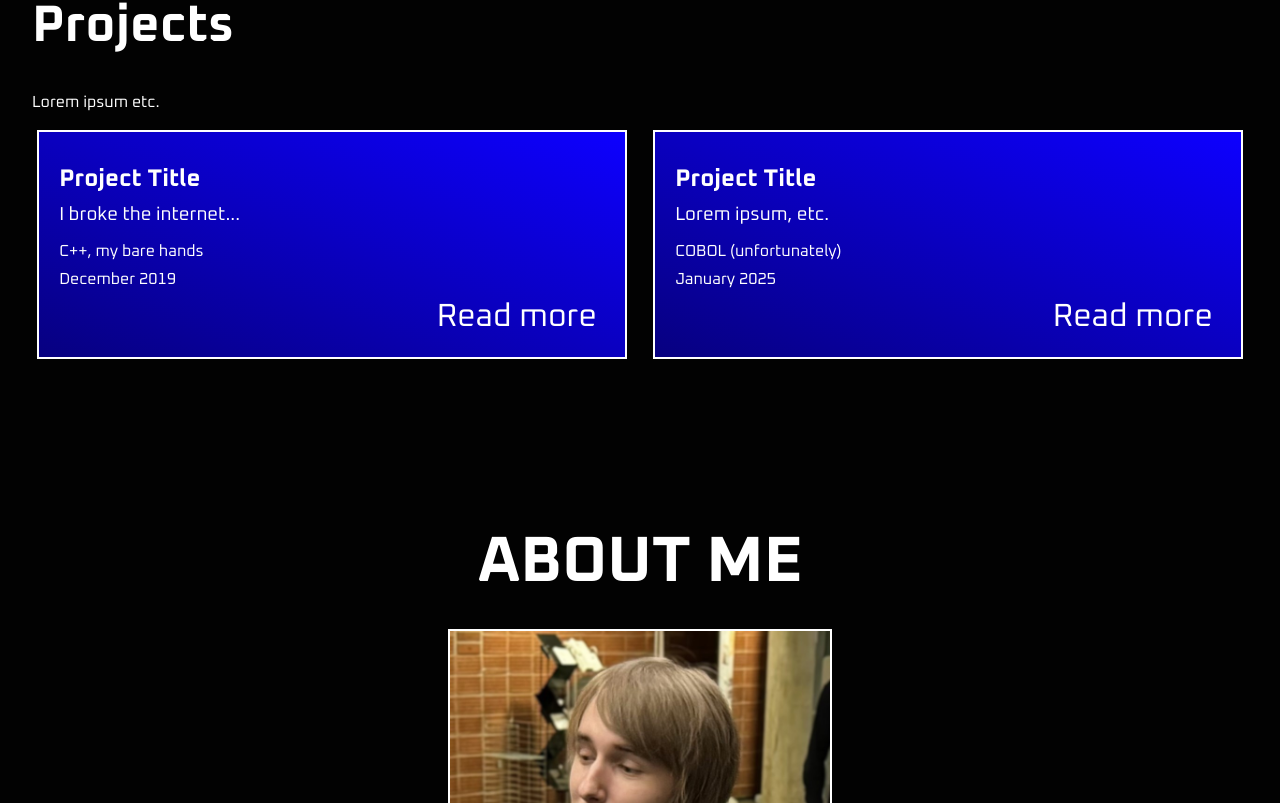
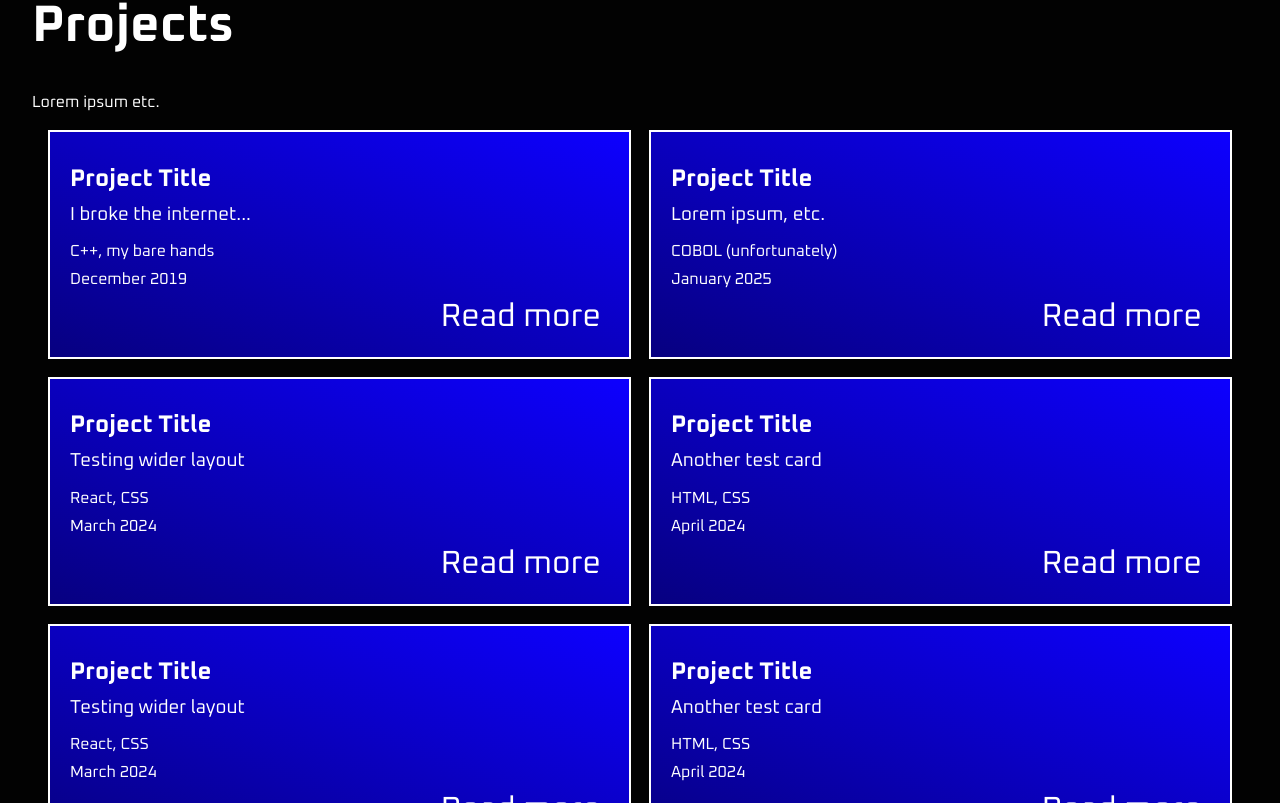
Before and after one commit to silentwinter0/portfolio, a React (Vite) app: page / in a window 1280 px wide. Shown: the part 477-1280 px from the top of the page. Built offline with nearby package versions, Linux system fonts and the light colour scheme.

Commit message:
Adjuster project sizing breakpoints

```diff
--- a/src/components/ProjectCard.css
+++ b/src/components/ProjectCard.css
@@ -4,7 +4,6 @@
   align-items: center;
 }
 .topprojectcontainer img{
-  max-width: 160px;
   width: 100%;
   height: auto;
   object-fit: cover;
--- a/src/components/ProjectContainer.css
+++ b/src/components/ProjectContainer.css
@@ -13,7 +13,6 @@
   display: flex;
   flex-direction: column;
   justify-content: space-between;
-  flex-wrap: wrap;
   align-items: center;
   font-weight: 300;
   gap: 2rem;
@@ -23,14 +22,15 @@
 .top-projects, .other-projects {
   width: 100%;
   box-sizing: border-box;
-  display: flex;
-  flex-direction: column;
-  justify-content: space-around;
-  flex-wrap: wrap;
-  align-items: stretch;
+  display: grid;
+  grid-template-columns: 1fr;
+  gap: 16px;
+  justify-items: stretch;
+  align-items: start;
   font-weight: 300;
-  gap: 1rem;
   overflow: hidden;
+  margin: 0;
+  padding: 0 12px;
 }
 
 .topprojectcontainer, .projectcontainer {
@@ -86,9 +86,44 @@
   color: white
 }
 
-@media screen and (min-width: 705px) {
-  .top-projects { flex-direction: row; }
-  .other-projects { flex-direction: row; }
-  .topprojectcontainer { width: 48.5%; }
-  .projectcontainer { width: 31.6%; }
+/* Breakpoints for project containers */
+
+@media screen and (min-width: 900px) {
+  .top-projects, .other-projects {
+    grid-template-columns: repeat(2, 1fr);
+    gap: 18px;
+    padding: 0 16px;
+  }
 }
+
+@media screen and (min-width: 1450px) {
+  .top-projects, .other-projects {
+    grid-template-columns: repeat(3, 1fr);
+    gap: 22px;
+    padding: 0 20px;
+  }
+}
+
+@media screen and (min-width: 2000px) {
+  .top-projects, .other-projects {
+    grid-template-columns: repeat(4, 1fr);
+    gap: 22px;
+    padding: 0 20px;
+  }
+}
+
+@media screen and (min-width: 2500px) {
+  .top-projects, .other-projects {
+    grid-template-columns: repeat(5, 1fr);
+    gap: 28px;
+    padding: 0 24px;
+  }
+}
+
+@media screen and (min-width: 3600px) {
+  .top-projects, .other-projects {
+    grid-template-columns: repeat(6, 1fr);
+    gap: 28px;
+    padding: 0 24px;
+  }
+}
--- a/src/components/ProjectContainer.jsx
+++ b/src/components/ProjectContainer.jsx
@@ -22,6 +22,38 @@ export default function ProjectContainer() {
             date="January 2025"
             link="./"
           />
+          <ProjectCard
+            imageSrc=""
+            title="Project Title"
+            subtitle="Testing wider layout"
+            tech="React, CSS"
+            date="March 2024"
+            link="./"
+          />
+          <ProjectCard
+            imageSrc=""
+            title="Project Title"
+            subtitle="Another test card"
+            tech="HTML, CSS"
+            date="April 2024"
+            link="./"
+          />
+          <ProjectCard
+            imageSrc=""
+            title="Project Title"
+            subtitle="Testing wider layout"
+            tech="React, CSS"
+            date="March 2024"
+            link="./"
+          />
+          <ProjectCard
+            imageSrc=""
+            title="Project Title"
+            subtitle="Another test card"
+            tech="HTML, CSS"
+            date="April 2024"
+            link="./"
+          />
         </div>
       </div>
     </section>
```
